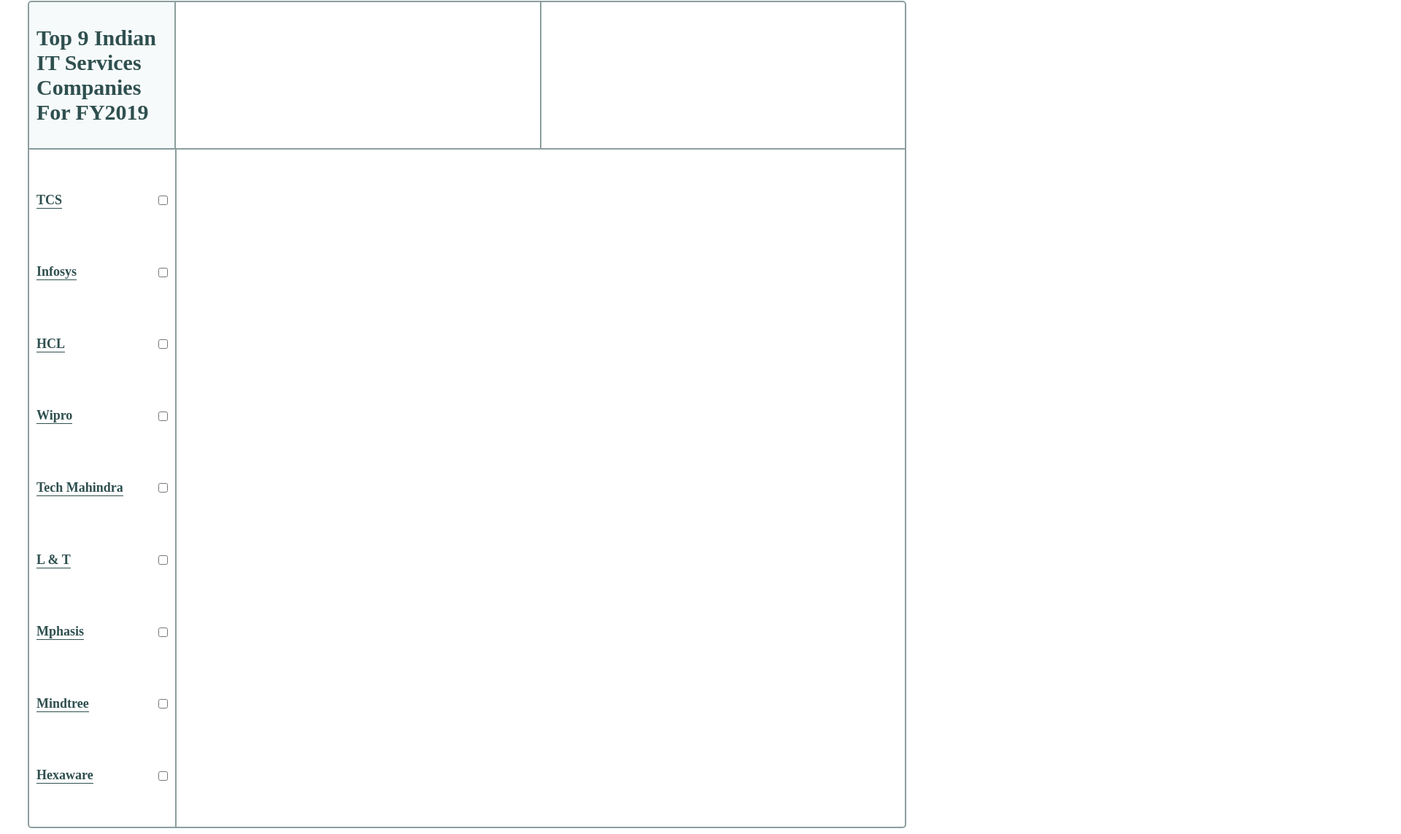
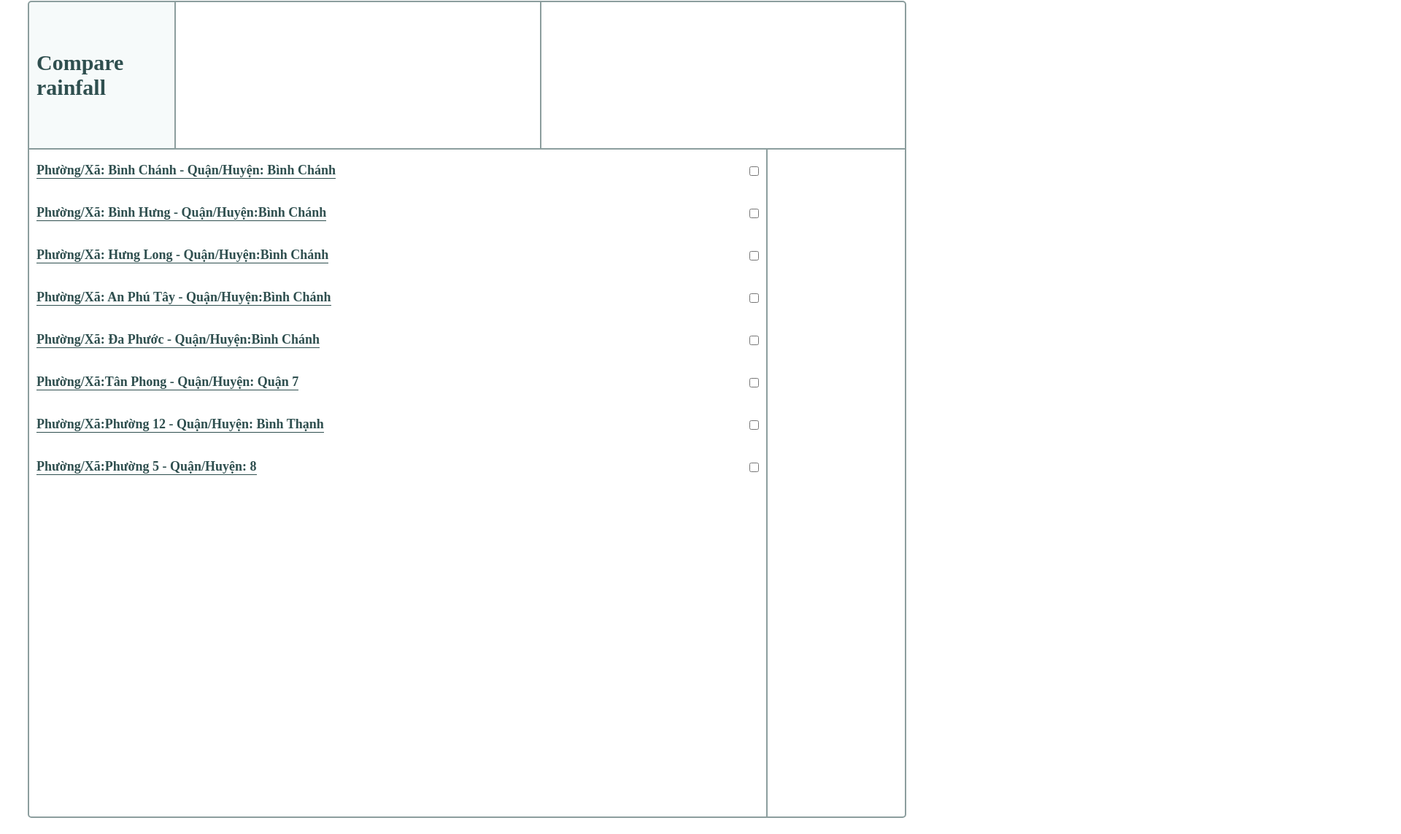
Before and after one commit to baonhi3008/DART-testing, a plain HTML site: page index.html in a window 1280 px wide. Shown: the part 7-1150 px from the top of the page at 73% size, 1920 px wide, since content can reach past the window. Drawn offline with nearby package versions, Linux system fonts and the light colour scheme.

Commit message:
index commit

```diff
--- a/index.html
+++ b/index.html
@@ -4,7 +4,7 @@
 <head>
   <meta charset="UTF-8">
   <meta name="viewport" content="width=device-width, initial-scale=1.0">
-  <title>Indian IT Companies</title>
+  <title>Interactive Report</title>
   <link rel="stylesheet" href="mega_project_1.css">
 </head>
 
@@ -15,7 +15,7 @@
     <div id="section1">
 
       <div id="header">
-        <h1>Top 9 Indian IT Services Companies For FY2019</h1>
+        <h1>Compare rainfall</h1>
       </div>
 
       <div id="snapshot1">
@@ -49,41 +49,36 @@
 
 		<div id="list">
 		  <div>
-          <h3 class="tcs">TCS</h3>
+			<h3 class="bcbc">Phường/Xã: Bình Chánh - Quận/Huyện: Bình Chánh</h3>
 			<input type="checkbox" class="tcs">
 		  </div>
 		  <div>
-          <h3 class="infosys">Infosys</h3>
+			<h3 class="bcbh">Phường/Xã: Bình Hưng - Quận/Huyện:Bình Chánh </h3>
 			<input type="checkbox" class="infosys">
 		  </div>
 		  <div>
-          <h3 class="hcl">HCL</h3>
+			<h3 class="bchl">Phường/Xã: Hưng Long - Quận/Huyện:Bình Chánh</h3>
 			<input type="checkbox" class="hcl">
 		  </div>
 		  <div>
-          <h3 class="wipro">Wipro</h3>
+			<h3 class="bcapt">Phường/Xã: An Phú Tây - Quận/Huyện:Bình Chánh</h3>
 			<input type="checkbox" class="wipro">
 		  </div>
 		  <div>
-          <h3 class="mahindra">Tech Mahindra</h3>
+			<h3 class="bcdp">Phường/Xã: Đa Phước - Quận/Huyện:Bình Chánh</h3>
 			<input type="checkbox" class="mahindra">
 		  </div>
 		  <div>
-          <h3 class="landt">L & T</h3>
+			<h3 class="7tp">Phường/Xã:Tân Phong - Quận/Huyện: Quận 7</h3>
 			<input type="checkbox" class="landt">
 		  </div>
 		  <div>
-          <h3 class="mphasis">Mphasis</h3>
+			<h3 class="BT12">Phường/Xã:Phường 12 - Quận/Huyện: Bình Thạnh</h3>
 			<input type="checkbox" class="mphasis">
 		  </div>
 		  <div>
-          <h3 class="mindtree">Mindtree</h3>
+			<h3 class="mindtree">Phường/Xã:Phường 5 - Quận/Huyện: 8</h3>
 			<input type="checkbox" class="mindtree">
-        </div>
-        <div>
-          <h3 class="hexaware">Hexaware</h3>
-          <input type="checkbox" class="hexaware">
-        </div>
 		  </div>
 
       <div id="charts">
```
Lines whose indentation alone changed are shown as unchanged.
